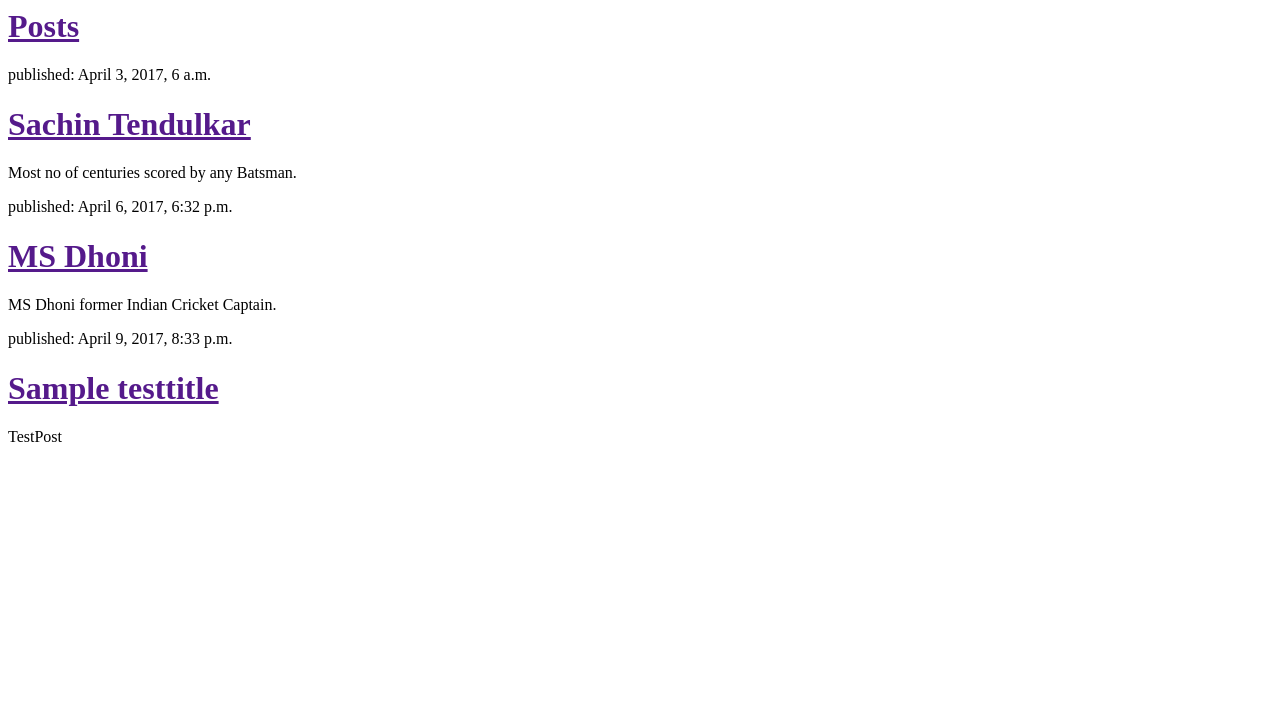
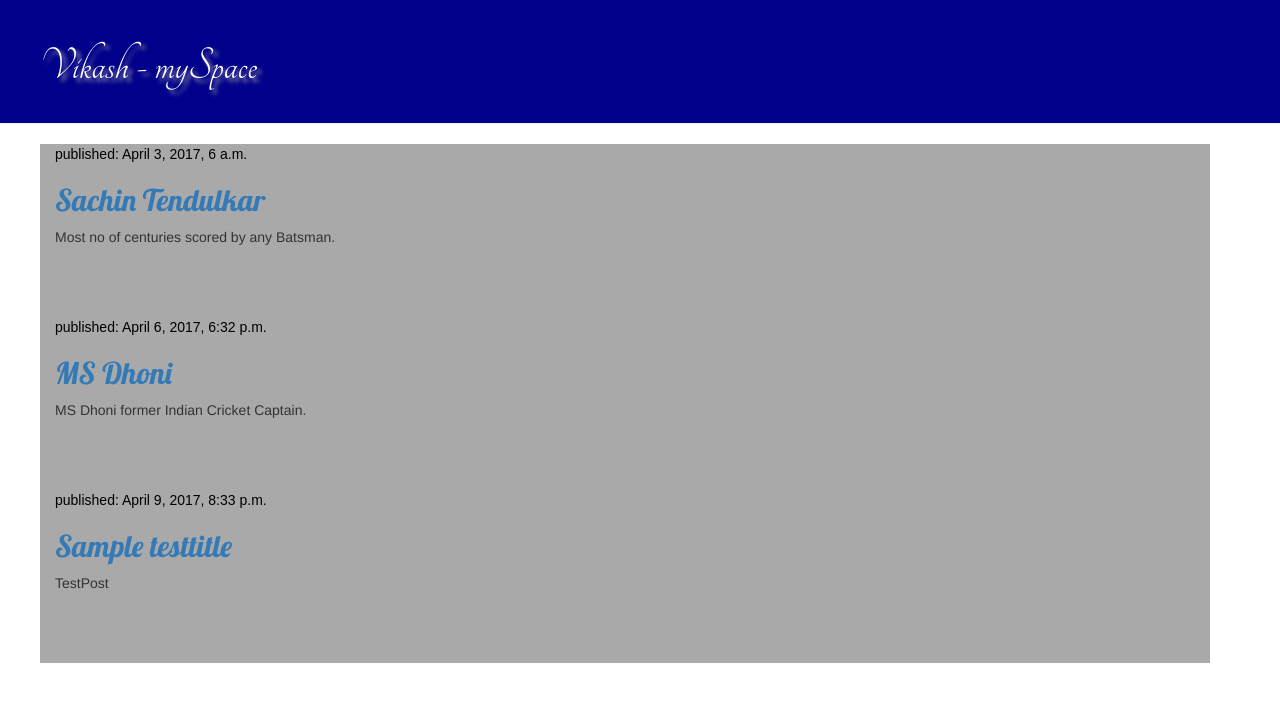
Before and after one commit to kumvika/django-project, a Django app: page / in a window 1280 px wide. Shown: the top 702 px of the page. Run offline with Django 3.2, Linux system fonts and the light colour scheme; data comes from the database, SQL or seed files in the repository; some libraries are stand-ins or nearby versions.

Commit message:
Created a base html file and changed css file

```diff
--- /dev/null
+++ b/blog/static/css/blog.css
@@ -0,0 +1,56 @@
+.page-header {
+    background-color: #00008B;
+    margin-top: 0;
+    padding: 20px 20px 20px 40px;
+}
+
+.page-header h1, .page-header h1 a, .page-header h1 a:visited, .page-header h1 a:active {
+    color: #ffffff;
+    font-size: 36pt;
+    text-decoration: none;
+}
+
+.content {
+	background-color: #A9A9A9;
+	margin-left: 40px;
+}
+
+h1{
+	font-family: 'Tangerine', serif;
+	font-size: 54px;
+	text-shadow: 4px 4px 4px #aaa;
+}
+
+h2, h3, h4 {
+	font-family: 'Lobster';
+	color : '#00008B';
+
+}
+.date {
+	color: black;
+	font-family: Arial, Helvetica, sans-serif;
+
+}
+
+.save {
+    float: right;
+}
+
+.post-form textarea, .post-form input {
+    width: 100%;
+}
+
+.top-menu, .top-menu:hover, .top-menu:visited {
+    color: #ffffff;
+    float: right;
+    font-size: 26pt;
+    margin-right: 20px;
+}
+
+.post {
+    margin-bottom: 70px;
+}
+
+.post h1 a, .post h1 a:visited {
+    color: #000000;
+}
--- /dev/null
+++ b/blog/templates/blog/base.html
@@ -0,0 +1,26 @@
+{% load staticfiles %}
+<html>
+    <head>
+	<link rel="stylesheet" href="//maxcdn.bootstrapcdn.com/bootstrap/3.2.0/css/bootstrap.min.css">
+	<link rel="stylesheet" href="//maxcdn.bootstrapcdn.com/bootstrap/3.2.0/css/bootstrap-theme.min.css">
+	<link rel="stylesheet" href="{% static 'css/blog.css' %}">
+
+	<link rel="stylesheet" type="text/css" href="https://fonts.googleapis.com/css?family=Tangerine">
+
+	<link href="//fonts.googleapis.com/css?family=Lobster&subset=latin,latin-ext" rel="stylesheet" type="text/css">
+        <title>Vikash - Blog</title>
+    </head>
+    <body>
+    <div class="page-header">
+        <h1><a href="/">Vikash - mySpace</a></h1>
+    </div>
+    <div class="content container">
+        <div class="row">
+            <div class="col-md-8">
+            {% block content %}
+            {% endblock %}
+            </div>
+        </div>
+    </div>
+</body>
+</html>
--- a/blog/templates/blog/post_list.html
+++ b/blog/templates/blog/post_list.html
@@ -1,18 +1,13 @@
-<html>
-    <head>
-        <title>Vikash - Blog</title>
-    </head>
-    <body>
-        <div>
-            <h1><a href="">Posts</a></h1>
-        </div>
+{% extends 'blog/base.html' %}
+{% block content %}
 
 	{% for post in posts %}
-		<div>
-			<p>published: {{post.published_date}}</p>
-			<h1><a href="">{{post.title}}</a></h1>
+		<div class="post">
+			<div class="date">
+				<p>published: {{post.published_date}}</p>
+			</div>
+			<h2><a href="">{{post.title}}</a></h2>
 			<p> {{ post.text|linebreaksbr}} </p>
 		</div>
 	{% endfor %}
-    </body>
-</html>
+{% endblock %}
```
